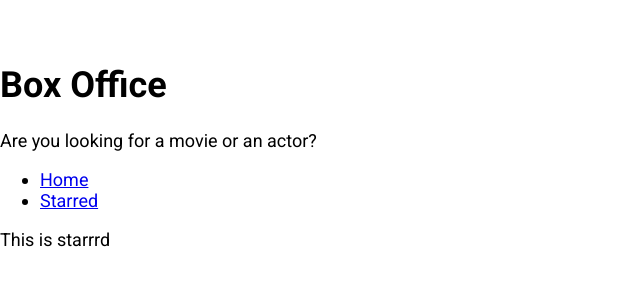
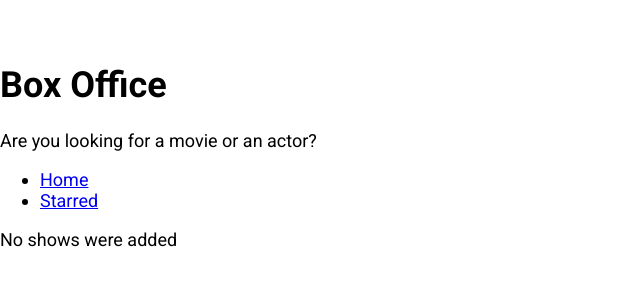
Before and after one commit to DibenduKundu/box-office, a React (Create React App) app: page /starred in a window 1280 px wide. Shown: the top 300 px of the page, without its empty margins (0-640 px from the left). Built offline with nearby package versions, Linux system fonts and the light colour scheme.

Commit message:
finished starred page

```diff
--- a/src/pages/Starred.js
+++ b/src/pages/Starred.js
@@ -1,8 +1,43 @@
-import React from 'react'
-import MainPageLayout from '../components/MainPageLayout'
+import React, { useState, useEffect } from 'react';
+import MainPageLayout from '../components/MainPageLayout';
+import { useShows } from '../misc/custom-hooks';
+import { apiGet } from '../misc/config';
+import ShowGrid from '../components/show/ShowGrid';
 
 const Starred = () => {
-  return <MainPageLayout>This is starrrd</MainPageLayout>;
+  const [starred] = useShows();
+
+  const [shows, setShows] = useState(null);
+  const [isLoading, setIsLoading] = useState(true);
+  const [error, setError] = useState(null);
+
+  useEffect(() => {
+    if (starred && starred.length > 0) {
+      const promises = starred.map(showId => apiGet(`/shows/${showId}`));
+
+      Promise.all(promises)
+        .then(apiData => apiData.map(show => ({ show })))
+        .then(results => {
+          setShows(results);
+          setIsLoading(false);
+        })
+        .catch(err => {
+          setError(err.message);
+          setIsLoading(false);
+        });
+    } else {
+      setIsLoading(false);
+    }
+  }, [starred]);
+
+  return (
+    <MainPageLayout>
+      {isLoading && <div>Shows are still loading</div>}{' '}
+      {error && <div>Error occured{error}</div>}
+      {!isLoading && !shows && <div>No shows were added</div>}
+      {!isLoading && !error && shows && <ShowGrid data={shows} />}
+    </MainPageLayout>
+  );
 };
 
 export default Starred;
```
